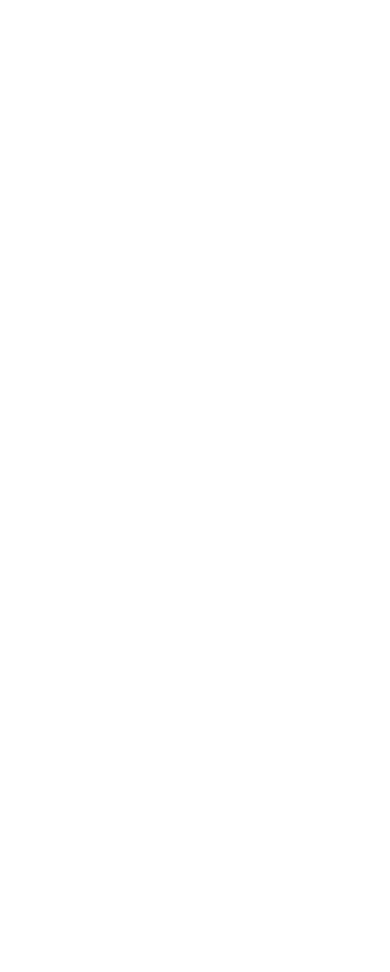
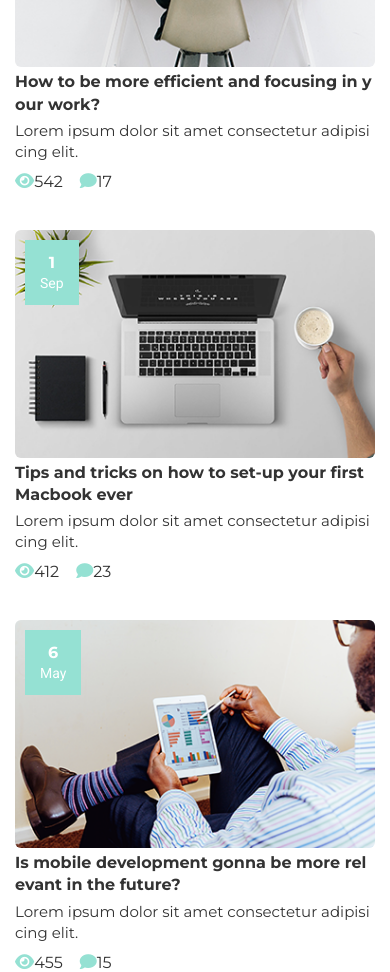
Before and after one commit to TranDangKhoi/mogo-project, a React (Create React App) app in the folder mogo-project/: page /#/ in a window 390 px wide. Shown: the part 7120-8092 px from the top of the page. Before the commit the page ends 6724 px from the top, so only its background shows below. Built offline with nearby package versions, Linux system fonts and the light colour scheme.

Commit message:
:100:: Finish blog section on mobile devices

```diff
--- /dev/null
+++ b/mogo-project/src/components/blog-card/BlogCard.js
@@ -0,0 +1,33 @@
+import React from "react";
+import "./blog-card.scss";
+const BlogCard = ({ item }) => {
+  return (
+    <div className="blog-item">
+      <div className="blog-main">
+        <img src={item.thumbnail} alt="" className="blog-img" />
+        <span className="blog-date">
+          <span className="blog-day">{item.releaseDate.getDate()}</span>
+          <span className="blog-month">
+            {item.releaseDate
+              .toLocaleString("default", { month: "long" })
+              .slice(0, 3)}
+          </span>
+        </span>
+      </div>
+      <div className="blog-meta">
+        <span className="blog-title">{item.title}</span>
+        <p className="blog-desc">{item.description}</p>
+        <div className="blog-statistics">
+          <span className="blog-view">
+            <i className="fa-solid fa-eye"></i>
+            {item.view}
+          </span>
+          <i className="fa-solid fa-comment"></i>
+          <span className="blog-comments">{item.comments}</span>
+        </div>
+      </div>
+    </div>
+  );
+};
+
+export default BlogCard;
--- /dev/null
+++ b/mogo-project/src/components/blog-card/blog-card.scss
@@ -0,0 +1,83 @@
+@import "../../helper/styles";
+
+.blog {
+  &-item {
+    @include flexbox(stretch, flex-start, column);
+  }
+  &-main {
+    position: relative;
+    border-radius: 6px;
+  }
+  &-img {
+    width: 100%;
+    height: 100%;
+    border-radius: 6px;
+    cursor: pointer;
+  }
+  &-date {
+    @include absoluteBottomLeft(2rem, 0);
+    transform: translateX(-2rem);
+    padding: 2.5rem 1.5rem;
+    color: white;
+    background: $tertiary-color;
+    @include flexbox(center, flex-start, column);
+  }
+  &-day {
+    font-size: 2.2rem;
+    font-weight: 700;
+    margin-bottom: 5px;
+  }
+  &-month {
+    font-size: 1.6rem;
+    font-weight: 500;
+    font-family: $secondary-font;
+  }
+  &-meta {
+    @include flexbox(stretch, flex-start, column);
+  }
+  &-title {
+    font-weight: 700;
+    font-size: 1.6rem;
+    display: inline-block;
+    line-height: 1.4;
+    margin-block: 0.4rem;
+    @include textClamp(2);
+  }
+  &-desc {
+    font-size: 1.5rem;
+    line-height: 1.4;
+    margin-bottom: 1rem;
+    @include textClamp(3);
+  }
+  &-statistics {
+    i {
+      color: $tertiary-color;
+      font-size: 1.7rem;
+    }
+  }
+  &-view,
+  &-comments {
+    font-size: 1.6rem;
+  }
+  &-view {
+    margin-right: 1.7rem;
+  }
+  @include maxWidth(767px) {
+    &-item:not(:last-child) {
+      margin-bottom: 4rem;
+    }
+    &-date {
+      top: 1rem;
+      left: 1rem;
+      bottom: unset;
+      transform: unset;
+      padding: 1.5rem;
+    }
+    &-day {
+      font-size: 1.6rem;
+    }
+    &-month {
+      font-size: 1.4rem;
+    }
+  }
+}
--- /dev/null
+++ b/mogo-project/src/components/story/Story.js
@@ -0,0 +1,22 @@
+import React from "react";
+import BlogCard from "../blog-card/BlogCard";
+import Container from "../container/Container";
+import Paragraph from "../paragraph/Paragraph";
+import { StoryData } from "./StoryData";
+import "./story.scss";
+const Story = () => {
+  return (
+    <div className="story">
+      <Container>
+        <Paragraph caption={"Our stories"} title={"Latest Blog"}></Paragraph>
+        <div className="story-list">
+          {StoryData.map((item) => (
+            <BlogCard item={item}></BlogCard>
+          ))}
+        </div>
+      </Container>
+    </div>
+  );
+};
+
+export default Story;
--- /dev/null
+++ b/mogo-project/src/components/story/StoryData.js
@@ -0,0 +1,32 @@
+import thumbNail1 from "../../assets/img-blog1.png";
+import thumbNail2 from "../../assets/img-blog2.png";
+import thumbNail3 from "../../assets/img-blog3.png";
+export const StoryData = [
+  {
+    id: 1,
+    thumbnail: thumbNail1,
+    title: "How to be more efficient and focusing in your work?",
+    description: "Lorem ipsum dolor sit amet consectetur adipisicing elit.",
+    releaseDate: new Date("10/30/2009"),
+    view: 542,
+    comments: 17,
+  },
+  {
+    id: 2,
+    thumbnail: thumbNail2,
+    title: "Tips and tricks on how to set-up your first Macbook ever",
+    description: "Lorem ipsum dolor sit amet consectetur adipisicing elit.",
+    releaseDate: new Date("9/1/2009"),
+    view: 412,
+    comments: 23,
+  },
+  {
+    id: 3,
+    thumbnail: thumbNail3,
+    title: "Is mobile development gonna be more relevant in the future?",
+    description: "Lorem ipsum dolor sit amet consectetur adipisicing elit.",
+    releaseDate: new Date("5/6/2009"),
+    view: 455,
+    comments: 15,
+  },
+];
--- /dev/null
+++ b/mogo-project/src/components/story/story.scss
@@ -0,0 +1,15 @@
+@import "../../helper/styles";
+
+.story {
+  &-list {
+    display: grid;
+    grid-template-columns: repeat(3, 1fr);
+    column-gap: 4rem;
+  }
+  @include maxWidth(767px) {
+    &-list {
+      display: block;
+      width: 100%;
+    }
+  }
+}
--- a/mogo-project/src/helper/_mixins.scss
+++ b/mogo-project/src/helper/_mixins.scss
@@ -40,6 +40,17 @@
   inset: 0;
   width: 100%;
   height: 100%;
+}
+
+@mixin absoluteTopLeft($top: 0, $left: 0) {
+  position: absolute;
+  left: $left;
+  top: $top;
+}
+@mixin absoluteBottomLeft($bottom: 0, $left: 0) {
+  position: absolute;
+  left: $left;
+  bottom: $bottom;
 }
 
 @mixin bg($color: red) {
--- a/mogo-project/src/pages/homepage/Homepage.js
+++ b/mogo-project/src/pages/homepage/Homepage.js
@@ -11,6 +11,7 @@
 import Work from "../../components/work/Work";
 import quotePersonImage from "../../assets/img-quote-avatar.png";
 import Feedback from "../../components/feedback/Feedback";
+import Story from "../../components/story/Story";
 const Homepage = () => {
   return (
     <>
@@ -37,6 +38,7 @@
         author={"Sal Vulcano"}
       ></Quote>
       <Feedback></Feedback>
+      <Story></Story>
     </>
   );
 };
```
